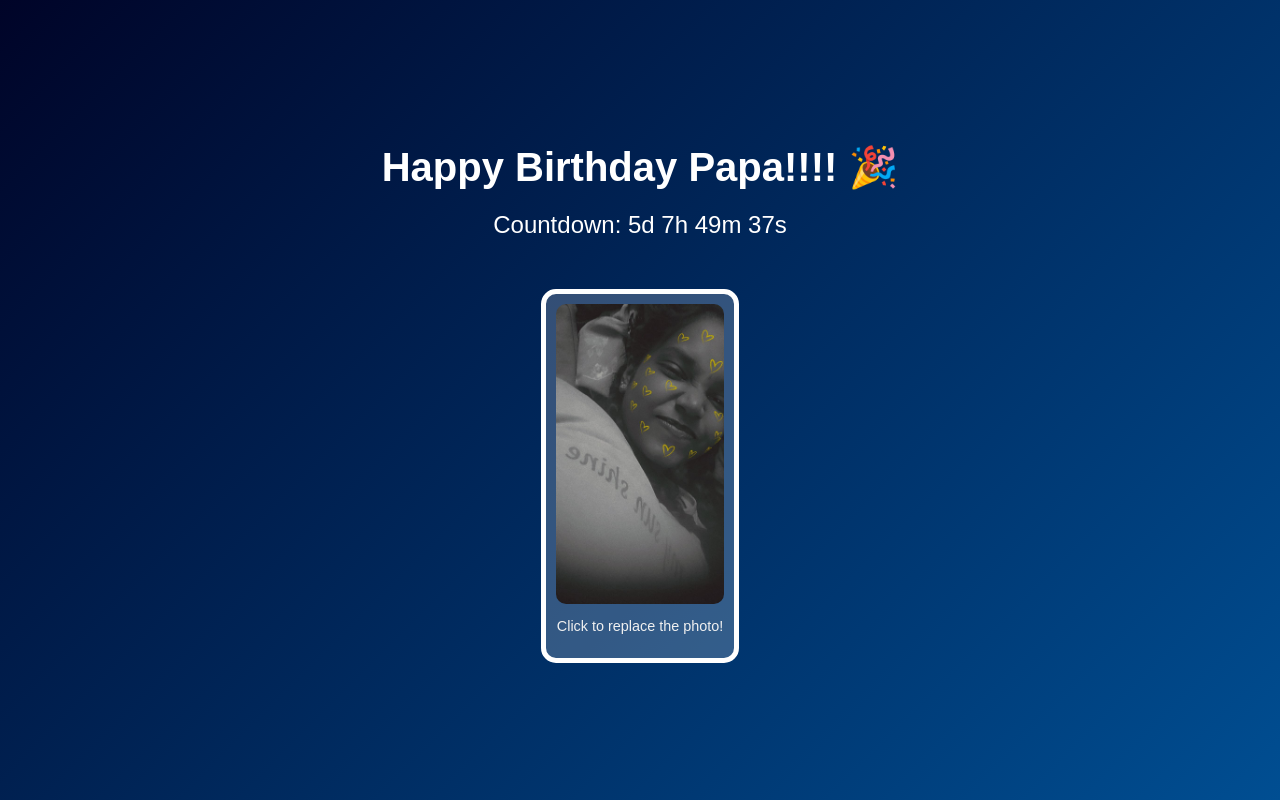
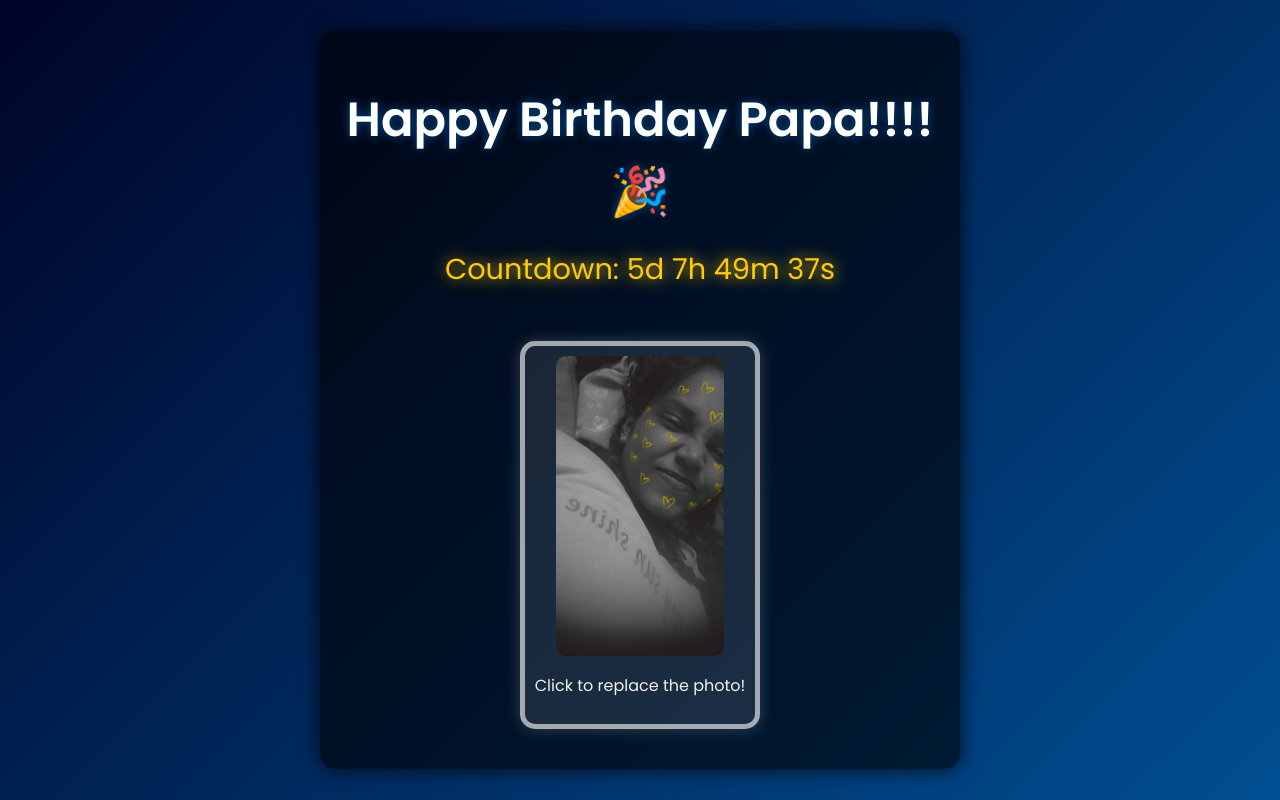
Before and after one commit to Kevinmatthew1011/kiddo, a plain HTML site: page index.html in a window 1280 px wide. Drawn offline with Linux system fonts and the light colour scheme.

Commit message:
Add files via upload

```diff
--- a/styles.css
+++ b/styles.css
@@ -1,7 +1,9 @@
+
+@import url('https://fonts.googleapis.com/css2?family=Poppins:wght@400;600&display=swap');
 
 body {
     margin: 0;
-    font-family: Arial, sans-serif;
+    font-family: 'Poppins', sans-serif;
     background: linear-gradient(135deg, #000428, #004e92);
     color: white;
     display: flex;
@@ -9,30 +11,48 @@ body {
     align-items: center;
     height: 100vh;
     text-align: center;
+    overflow: hidden;
 }
 
 .container {
     max-width: 600px;
     padding: 20px;
+    border-radius: 15px;
+    background: rgba(0, 0, 0, 0.6);
+    box-shadow: 0px 0px 20px rgba(0, 0, 0, 0.8);
+    animation: fadeIn 2s;
 }
 
 h1 {
-    font-size: 2.5rem;
+    font-size: 3rem;
+    font-weight: 600;
     margin-bottom: 20px;
+    text-shadow: 0px 0px 10px #004e92;
 }
 
 #countdown {
-    font-size: 1.5rem;
+    font-size: 1.8rem;
+    font-weight: 400;
     margin-bottom: 30px;
+    color: #ffcc00;
+    text-shadow: 0px 0px 5px #000;
+    animation: glow 1s infinite alternate;
 }
 
 .photo-frame {
-    border: 5px solid white;
+    border: 5px solid rgba(255, 255, 255, 0.6);
     padding: 10px;
     margin: 20px auto;
     display: inline-block;
     border-radius: 15px;
-    background-color: rgba(255, 255, 255, 0.2);
+    background-color: rgba(255, 255, 255, 0.1);
+    box-shadow: 0px 0px 15px rgba(255, 255, 255, 0.2);
+    transition: transform 0.3s, box-shadow 0.3s;
+}
+
+.photo-frame:hover {
+    transform: scale(1.05);
+    box-shadow: 0px 0px 20px rgba(255, 255, 255, 0.6);
 }
 
 .photo-frame img {
@@ -44,6 +64,16 @@ h1 {
 
 .photo-frame p {
     margin-top: 10px;
-    font-size: 0.9rem;
+    font-size: 1rem;
     color: #f0f0f0;
 }
+
+@keyframes glow {
+    0% { text-shadow: 0px 0px 5px #ffcc00; }
+    100% { text-shadow: 0px 0px 15px #ffcc00; }
+}
+
+@keyframes fadeIn {
+    from { opacity: 0; transform: translateY(20px); }
+    to { opacity: 1; transform: translateY(0); }
+}
```
